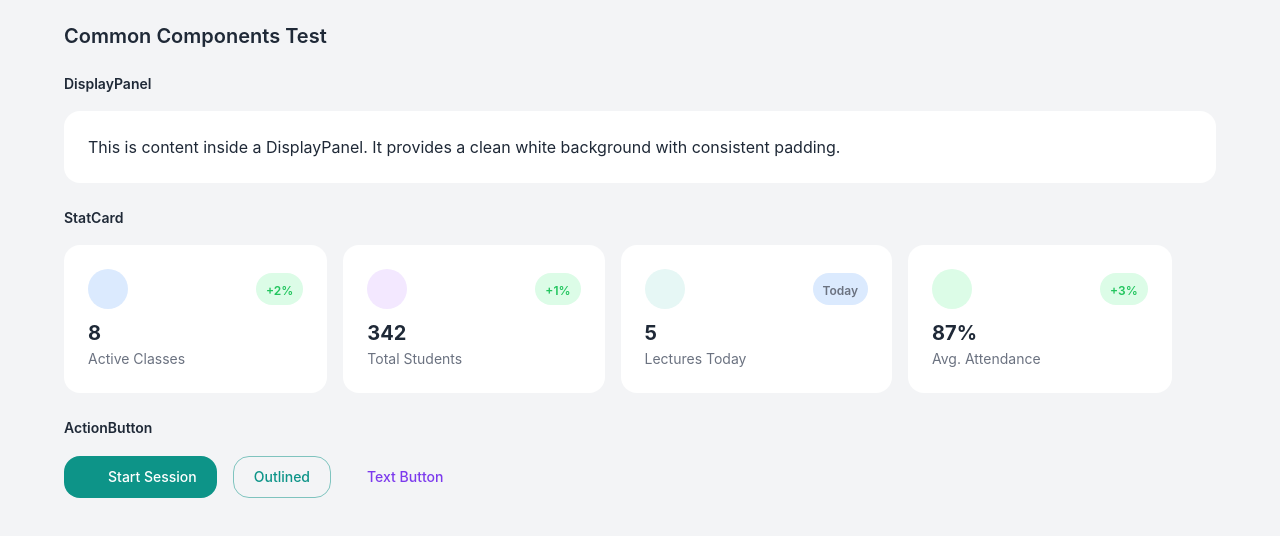
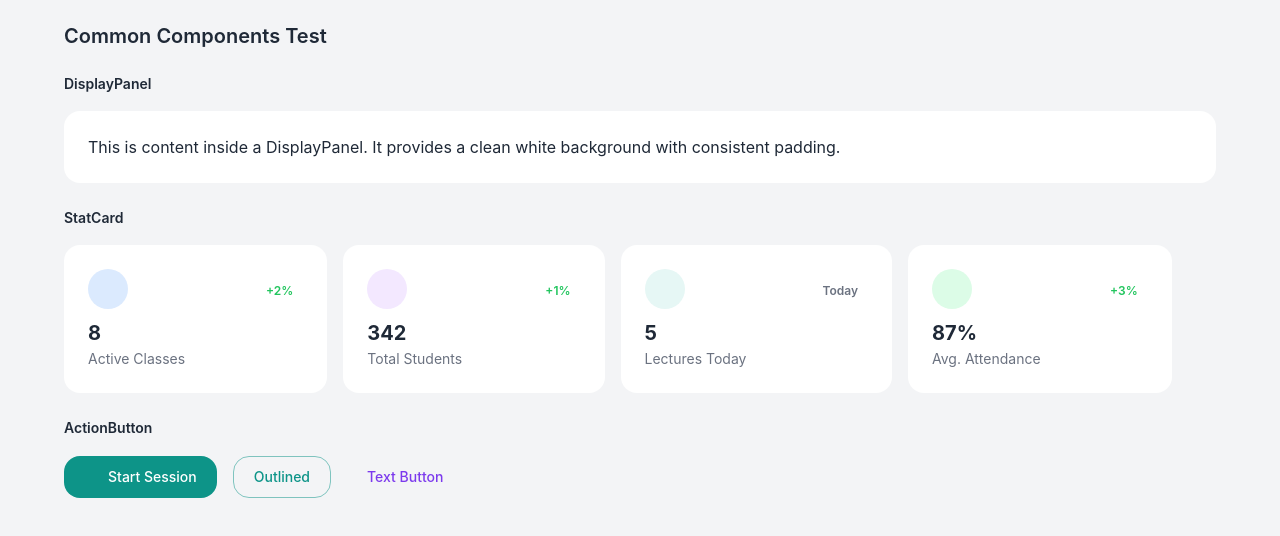
Before and after one commit to SeoBlack/Attendance, a React (Vite) app in the folder attendance-frontend/: page / in a window 1280 px wide. Shown: the top 536 px of the page. Built offline with nearby package versions, Linux system fonts and the light colour scheme; some icons are missing.

Commit message:
forgot to remove tests

```diff
--- a/attendance-frontend/src/components/common/StatCard.tsx
+++ b/attendance-frontend/src/components/common/StatCard.tsx
@@ -96,7 +96,6 @@ export default function StatCard({
                 px: 1.25,
                 py: 0.5,
                 borderRadius: 2,
-                backgroundColor: indicatorBg,
               }}
             >
               <Typography
```
